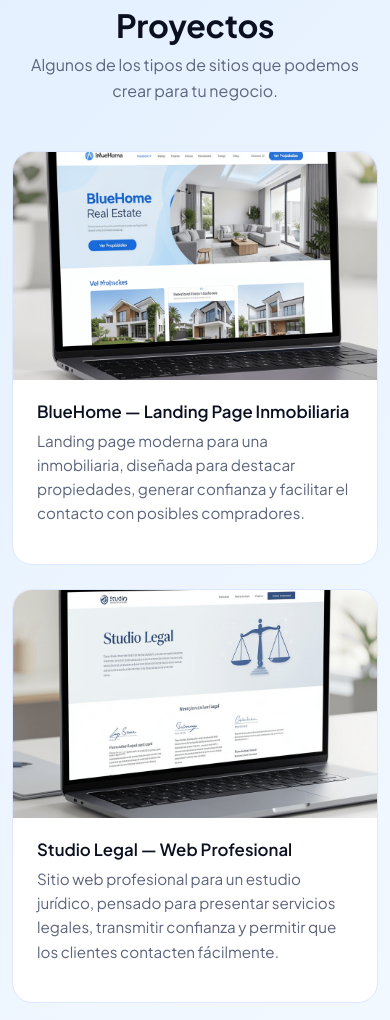
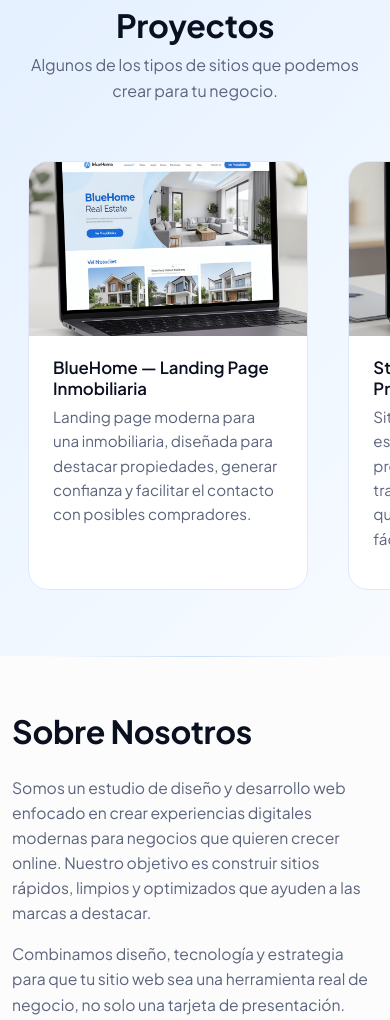
Before and after one commit to lucavanoli69-sketch/vanoli-web-studio, a plain HTML site: page index.html in a window 390 px wide. Shown: the part 2700-3720 px from the top of the page. Drawn offline with nearby package versions, Linux system fonts and the light colour scheme.

Commit message:
prueba mobile

```diff
--- a/css/style.css
+++ b/css/style.css
@@ -911,3 +911,29 @@ textarea.form-control {
   }
 
 }
+
+@media (max-width: 768px) {
+
+  /* Carrusel en proyectos */
+  #proyectos .row {
+    display: flex;
+    flex-wrap: nowrap;
+    overflow-x: auto;
+    gap: 16px;
+    padding: 10px 16px;
+    scroll-snap-type: x mandatory;
+  }
+
+  /* Ocultar scrollbar */
+  #proyectos .row::-webkit-scrollbar {
+    display: none;
+  }
+
+  /* Cada proyecto ocupa casi toda la pantalla */
+  #proyectos .col-md-4 {
+    flex: 0 0 85%;
+    max-width: 85%;
+    scroll-snap-align: center;
+  }
+
+}
```
